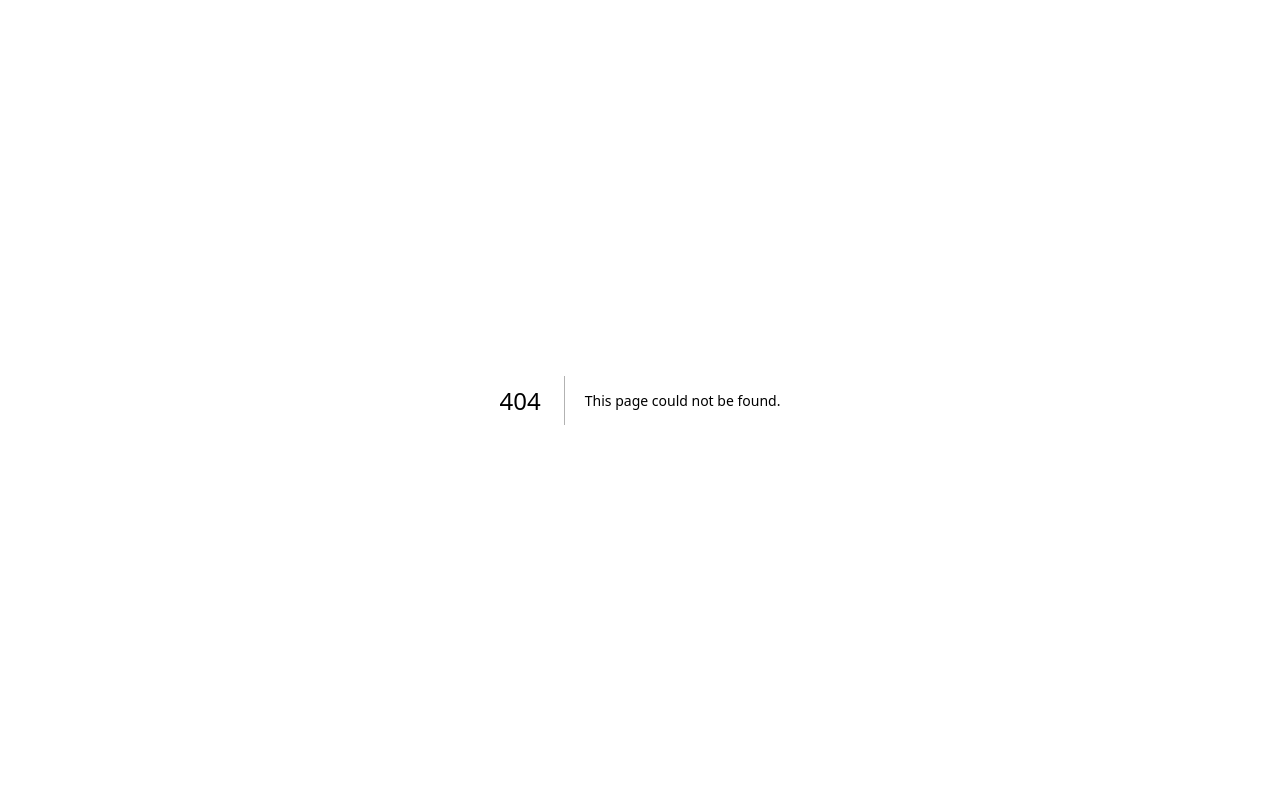
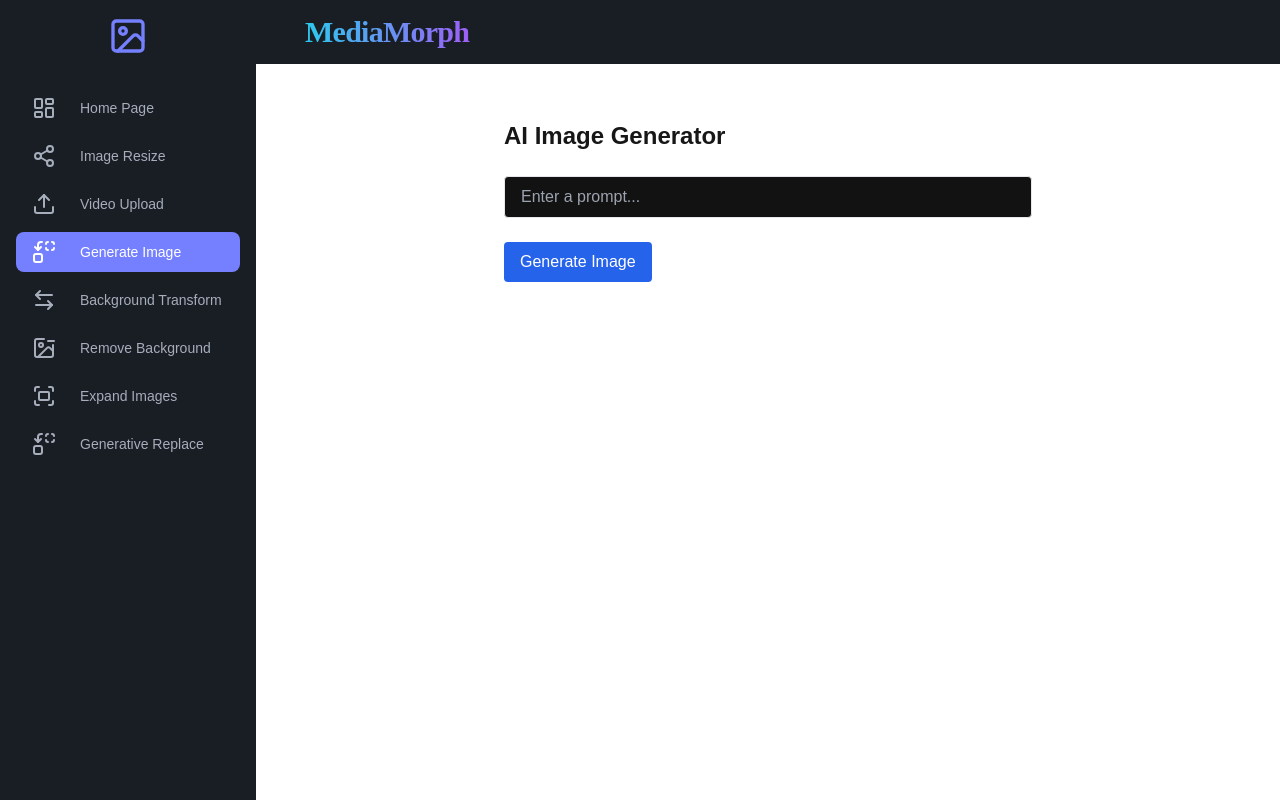
Before and after one commit to AbhishekSi04/AI-SAAS, a Next.js app: page /generate-image in a window 1280 px wide. Before the commit this address had no page. Built offline with nearby package versions, Linux system fonts and the light colour scheme; no server answers.

Commit message:
added generative image

```diff
--- /dev/null
+++ b/app/(app)/generate-image/page.tsx
@@ -0,0 +1,81 @@
+"use client";
+
+import { useState } from "react";
+
+export default function ImageGeneratorPage() {
+  const [prompt, setPrompt] = useState<string>("");
+  const [imageUrl, setImageUrl] = useState<string | null>(null);
+  const [loading, setLoading] = useState<boolean>(false);
+
+  const handleGenerate = async () => {
+    if (!prompt) return;
+
+    setLoading(true);
+    const res = await fetch("/api/generate-image", {
+      method: "POST",
+      headers: {
+        "Content-Type": "application/json",
+      },
+      body: JSON.stringify({ prompt }),
+    });
+
+    const data = await res.json();
+    setImageUrl(data.imageUrl);
+    setLoading(false);
+  };
+
+  const handleDownload = async () => {
+    if (!imageUrl) return;
+
+    const response = await fetch(imageUrl);
+    const blob = await response.blob();
+    const url = window.URL.createObjectURL(blob);
+
+    const link = document.createElement("a");
+    link.href = url;
+    link.download = "generated-image.png";
+    document.body.appendChild(link);
+    link.click();
+    document.body.removeChild(link);
+    window.URL.revokeObjectURL(url);
+  };
+
+  return (
+    <div className="p-6 max-w-xl mx-auto space-y-6">
+      <h1 className="text-2xl font-bold">AI Image Generator</h1>
+
+      <input
+        type="text"
+        placeholder="Enter a prompt..."
+        value={prompt}
+        onChange={(e) => setPrompt(e.target.value)}
+        className="w-full border px-4 py-2 rounded"
+      />
+
+      <button
+        onClick={handleGenerate}
+        disabled={loading}
+        className="bg-blue-600 text-white px-4 py-2 rounded"
+      >
+        {loading ? "Generating..." : "Generate Image"}
+      </button>
+
+      {imageUrl && (
+        <div className="mt-6 space-y-4">
+          <img
+            src={imageUrl}
+            alt="Generated"
+            className="rounded shadow max-w-full"
+          />
+
+          <button
+            onClick={handleDownload}
+            className="bg-green-600 text-white px-4 py-2 rounded"
+          >
+            Download Image
+          </button>
+        </div>
+      )}
+    </div>
+  );
+}
--- a/app/(app)/layout.tsx
+++ b/app/(app)/layout.tsx
@@ -21,6 +21,7 @@ const sidebarItems = [
   { href: "/home", icon: LayoutDashboardIcon, label: "Home Page" },
   { href: "/social-share", icon: Share2Icon, label: "Image Resize" },
   { href: "/video-upload", icon: UploadIcon, label: "Video Upload" },
+  { href: "/generate-image", icon: Replace, label: "Generate Image" },
   { href: "/image-transform", icon: ArrowLeftRight, label: "Background Transform" },
   { href: "/remove-background", icon: ImageMinus, label: "Remove Background" },
   { href: "/image-extender", icon: Fullscreen, label: "Expand Images" },
--- /dev/null
+++ b/app/api/generate-image/route.ts
@@ -0,0 +1,40 @@
+// app/api/generate-image/route.ts
+
+import { NextRequest, NextResponse } from "next/server";
+import { Client } from "@gradio/client";
+
+export async function POST(req: NextRequest) {
+  try {
+    const { prompt } = await req.json();
+
+    if (!prompt) {
+      return NextResponse.json({ error: "Prompt is required" }, { status: 400 });
+    }
+
+    // Connect to the public Gradio model
+    const client = await Client.connect("black-forest-labs/FLUX.1-schnell");
+
+    // Call the /infer endpoint with your prompt
+    const result = await client.predict("/infer", {
+      prompt,
+      seed: 0,
+      randomize_seed: true,
+      width: 512,
+      height: 512,
+      num_inference_steps: 2,
+    });
+
+    // result.data is an array, with result[0] as the image object
+    const data = result.data as [{ url: string }, number];
+    const imageUrl = data[0].url;
+
+    if (!imageUrl) {
+      return NextResponse.json({ error: "Image generation failed" }, { status: 500 });
+    }
+
+    return NextResponse.json({ imageUrl: imageUrl });
+  } catch (err) {
+    console.error("❌ Image generation failed:", err);
+    return NextResponse.json({ error: "Server error" }, { status: 500 });
+  }
+}
--- a/package.json
+++ b/package.json
@@ -10,6 +10,8 @@
   },
   "dependencies": {
     "@clerk/nextjs": "^6.11.1",
+    "@fal-ai/client": "^1.4.0",
+    "@fal-ai/server-proxy": "^1.1.1",
     "@prisma/client": "^6.3.1",
     "@stripe/stripe-js": "^5.6.0",
     "axios": "^1.7.9",
@@ -29,6 +31,7 @@
   },
   "devDependencies": {
     "@eslint/eslintrc": "^3",
+    "@gradio/client": "^1.14.2",
     "@types/node": "^20.17.17",
     "@types/react": "^19",
     "@types/react-dom": "^19",
```
Also changed, not shown: app/page.tsx (+0 -106 lines), 1 other file (tests, documents, lock files or other folders).
